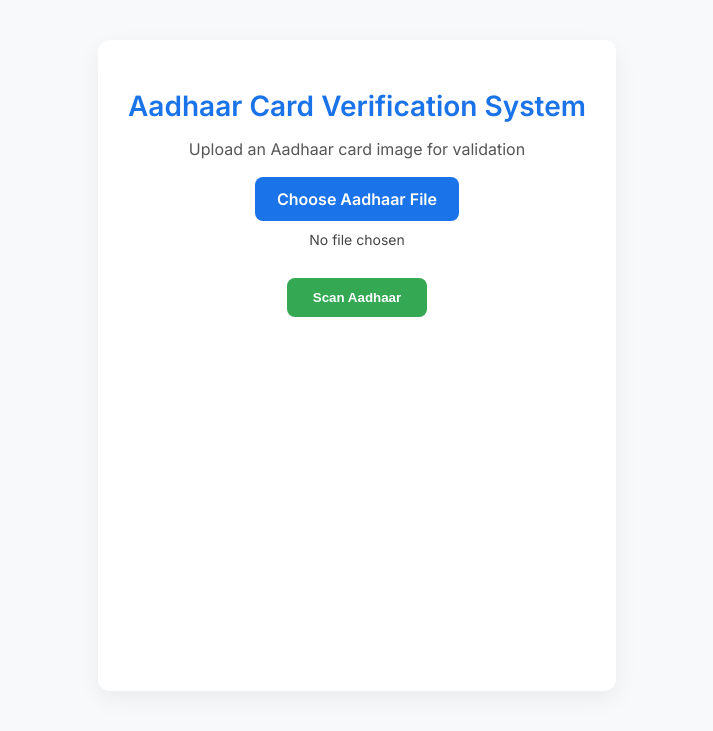
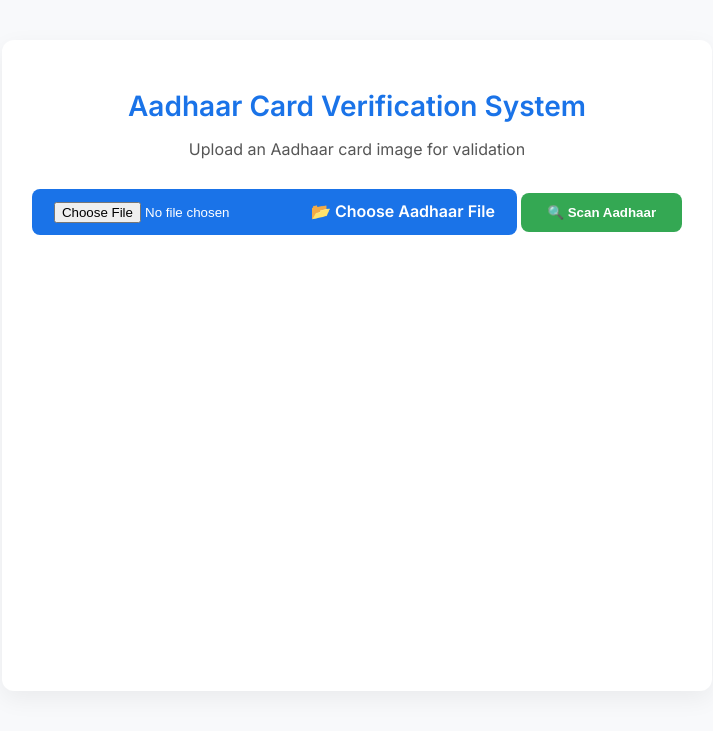
Before and after one commit to vik77-git/Aadhaar-validator, a Flask app: page / in a window 1280 px wide. Shown: the top 731 px of the page, without its empty margins (283-996 px from the left). Run offline with Flask 3, Linux system fonts and the light colour scheme; some libraries are stand-ins or nearby versions.

Commit message:
Update templates/index.html

```diff
--- a/templates/index.html
+++ b/templates/index.html
@@ -5,8 +5,6 @@
   <title>Aadhaar Validator</title>
   <link rel="stylesheet" href="{{ url_for('static', filename='style.css') }}">
   <link href="https://fonts.googleapis.com/css2?family=Inter:wght@400;600&display=swap" rel="stylesheet">
-
-  <!-- SweetAlert2 -->
   <script src="https://cdn.jsdelivr.net/npm/sweetalert2@11"></script>
 </head>
 <body>
@@ -15,42 +13,18 @@
 <p class="subtitle">Upload an Aadhaar card image for validation</p>
 
 {% if error %}
-    <script>
-      document.addEventListener("DOMContentLoaded", function() {
-        Swal.fire({
-          icon: 'error',
-          title: 'Error',
-          text: '{{ error }}',
-          confirmButtonColor: '#3085d6'
-        });
-      });
-    </script>
+<div class="results" style="border-left:4px solid #d32f2f;background:#fff6f6;padding:12px;margin-bottom:12px;">
+  <strong>Error:</strong> {{ error }}
+</div>
 {% endif %}
 
 <form id="uploadForm" action="/scan" method="post" enctype="multipart/form-data">
   <label class="custom-file-upload">
-        <input type="file" name="file" id="fileInput" accept=".jpg,.jpeg,.png" required style="display:none;">
-        Choose Aadhaar File
+    <input type="file" name="file" id="fileInput" accept=".jpg,.jpeg,.png" required>
+    📂 Choose Aadhaar File
   </label>
-      <p id="fileName" class="filename">No file chosen</p>
-      <button type="submit" id="scanButton">Scan Aadhaar</button>
+  <button type="submit" id="scanButton">🔍 Scan Aadhaar</button>
 </form>
-
-    {% if extracted %}
-    <div class="results-card">
-      <h3>Extracted Aadhaar Data</h3>
-      <p><strong>Aadhaar Number:</strong> {{ extracted.aadhaar_number }} — <span class="status">{{ validations.aadhaar_number }}</span></p>
-      <p><strong>Name:</strong> {{ extracted.name }} — <span class="status">{{ validations.name }}</span></p>
-      <p><strong>DOB:</strong> {{ extracted.dob }} — <span class="status">{{ validations.dob }}</span></p>
-
-      {% if photo_image %}
-      <div class="photo-section">
-        <h4>Detected Photo</h4>
-        <img src="{{ photo_image }}" alt="Aadhaar Photo">
-      </div>
-      {% endif %}
-    </div>
-    {% endif %}
 </div>
 
 <footer>
@@ -58,38 +32,11 @@
 </footer>
 
 <script>
-    const fileInput = document.getElementById('fileInput');
-    const fileName = document.getElementById('fileName');
-    const form = document.getElementById('uploadForm');
-
-    fileInput.addEventListener('change', (e) => {
-      if (e.target.files.length > 0) {
-        fileName.textContent = `Uploaded File: ${e.target.files[0].name}`;
-      } else {
-        fileName.textContent = 'No file chosen';
-      }
-    });
-
-    // SweetAlert loading when scanning Aadhaar
-    form.addEventListener('submit', function (e) {
-      if (!fileInput.value) {
-        e.preventDefault();
-        Swal.fire({
-          icon: 'warning',
-          title: 'No file selected',
-          text: 'Please choose an Aadhaar card image before scanning.',
-          confirmButtonColor: '#3085d6'
-        });
-      } else {
-        Swal.fire({
-          title: 'Scanning Aadhaar...',
-          text: 'The file is being processed...',
-          allowOutsideClick: false,
-          didOpen: () => {
-            Swal.showLoading();
-          }
-        });
-      }
+const fileInput=document.getElementById('fileInput');
+const form=document.getElementById('uploadForm');
+form.addEventListener('submit',(e)=>{
+  if(fileInput.files.length===0){e.preventDefault(); Swal.fire("Please choose a file"); return;}
+  Swal.fire({title:'Scanning Aadhaar...',allowOutsideClick:false,didOpen:()=>{Swal.showLoading();}});
 });
 </script>
 </body>
```
Lines whose indentation alone changed are shown as unchanged.
